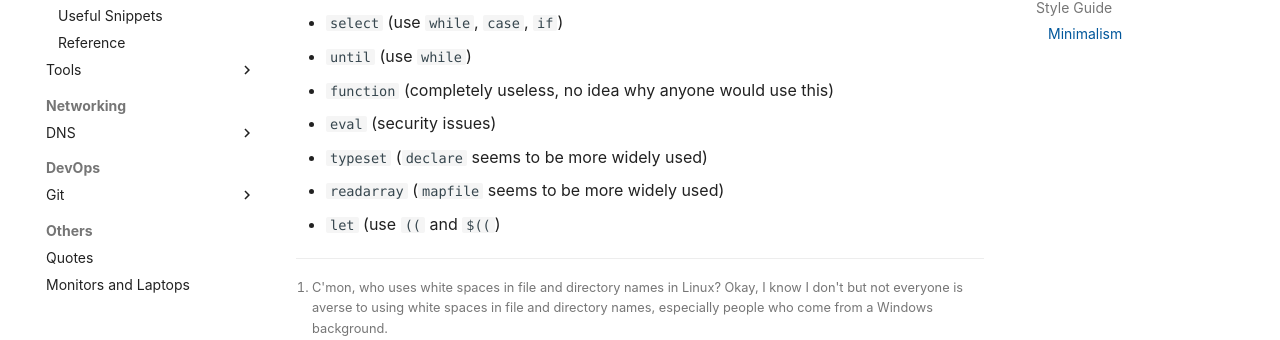
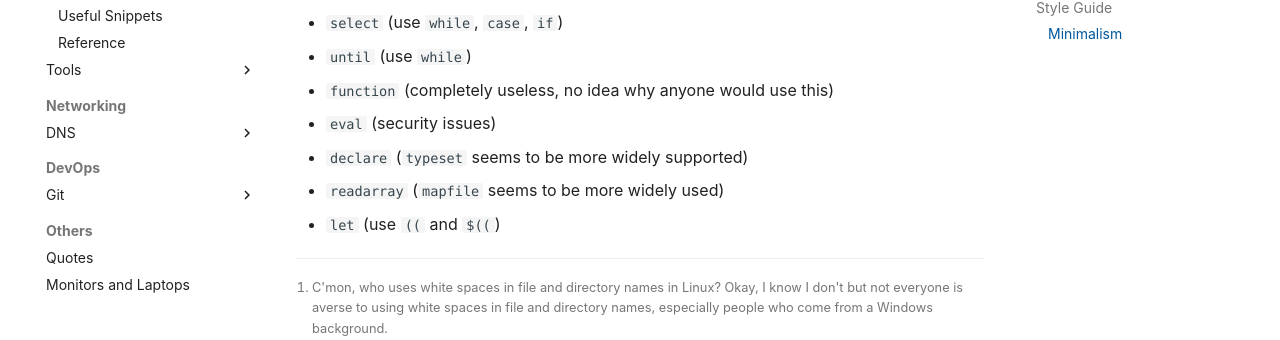
Before and after one commit to ayushnix/wiki, an MkDocs documentation site: the page built from docs/sysadmin/shell/scripting.md, in a window 1280 px wide and 900 px high, scrolled down 6004 px. Shown: the part 289-629 px from the top of the window. Built offline with MkDocs 1.6.1 and Material for MkDocs 9.7.7, drawn with Linux system fonts in a browser that asks for light colours; comment, search, counter and statistics services are not loaded.

Commit message:
use typeset instead of declare

```diff
--- a/docs/sysadmin/shell/scripting.md
+++ b/docs/sysadmin/shell/scripting.md
@@ -294,7 +294,7 @@ The list of keywords and built-in commands which I WON'T use are
 - `until` (use `while`)
 - `function` (completely useless, no idea why anyone would use this)
 - `eval` (security issues)
-- `typeset` (`declare` seems to be more widely used)
+- `declare` (`typeset` seems to be more widely supported)
 - `readarray` (`mapfile` seems to be more widely used)
 - `let` (use `((` and `$((`)
 
```
